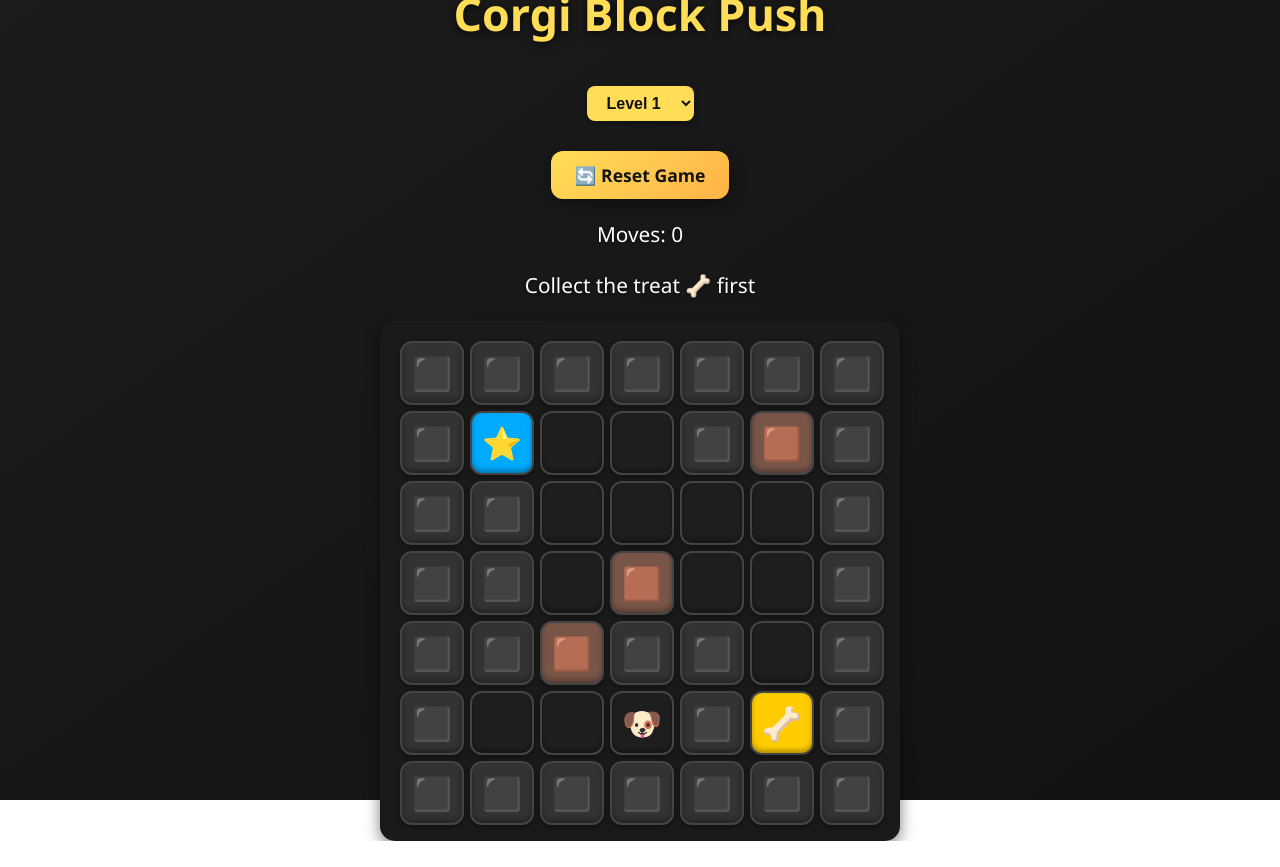
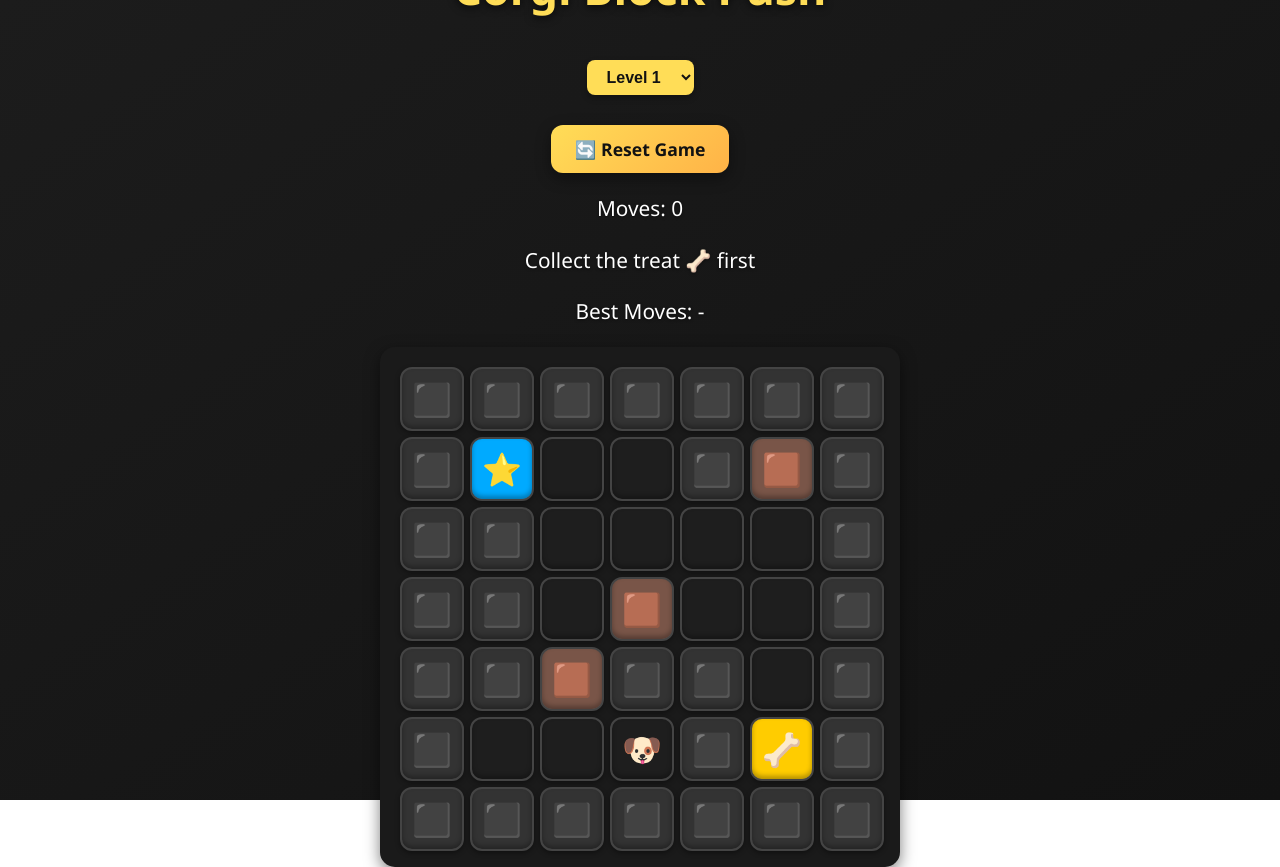
Before and after one commit to brendanbobryk/corgi-block-push, a React (Vite) app in the folder corgi-block-push/: page / in a window 1280 px wide. Before the commit the page ends 841 px from the top, so only its background shows below. Built offline with nearby package versions, Linux system fonts and the light colour scheme.

Commit message:
added record moves counter

```diff
--- a/corgi-block-push/src/components/Game.jsx
+++ b/corgi-block-push/src/components/Game.jsx
@@ -17,9 +17,13 @@ const Game = () => {
   const gridRef = useRef(grid);
   const hasTreatRef = useRef(hasTreat);
   const hasWonRef = useRef(hasWon);
+  const levelSelectRef = useRef(null);
 
-  // ✅ NEW: ref for level selector (Fix #1)
-  const levelSelectRef = useRef(null);
+  // --- Track best moves per level, with localStorage persistence ---
+  const [bestMoves, setBestMoves] = useState(() => {
+    const saved = localStorage.getItem("bestMoves");
+    return saved ? JSON.parse(saved) : {};
+  });
 
   useEffect(() => {
     gridRef.current = grid;
@@ -46,7 +50,7 @@ const Game = () => {
     const levelIndex = parseInt(e.target.value, 10);
     setCurrentLevel(levelIndex);
 
-    // ✅ FIX #1: remove focus so arrow keys stop changing levels
+    // ✅ Fix #1: remove focus so arrow keys stop changing levels
     if (levelSelectRef.current) {
       levelSelectRef.current.blur();
     }
@@ -125,12 +129,25 @@ const Game = () => {
       setHasTreat(true);
     }
 
+    const nextMoveCount = moves + 1;
+
     if (cell.some(o => o.properties.includes("WIN")) && newHasTreat) {
       setHasWon(true);
+
+      // ✅ Update best moves for this level
+      setBestMoves(prev => {
+        const currentBest = prev[currentLevel] ?? Infinity;
+        if (nextMoveCount < currentBest) {
+          const updated = { ...prev, [currentLevel]: nextMoveCount };
+          localStorage.setItem("bestMoves", JSON.stringify(updated));
+          return updated;
+        }
+        return prev;
+      });
     }
 
     setGrid(newGrid);
-    setMoves(m => m + 1);
+    setMoves(nextMoveCount);
   };
 
   useEffect(() => {
@@ -211,6 +228,11 @@ const Game = () => {
         {hasTreat ? "🦴 Treat collected!" : "Collect the treat 🦴 first"}
       </div>
 
+      {/* Display best moves */}
+      <div className="status">
+        Best Moves: {bestMoves[currentLevel] ?? "-"}
+      </div>
+
       {hasWon && (
         <div
           style={{
```
